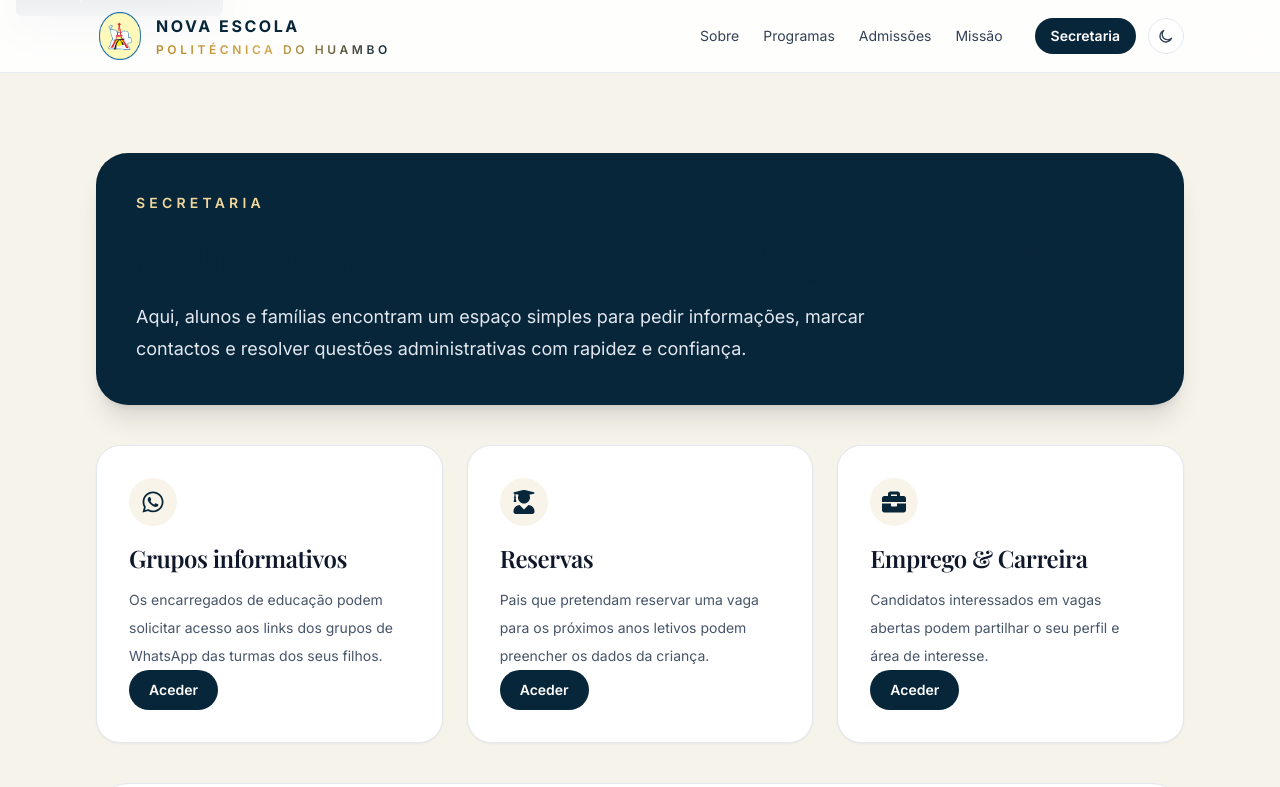
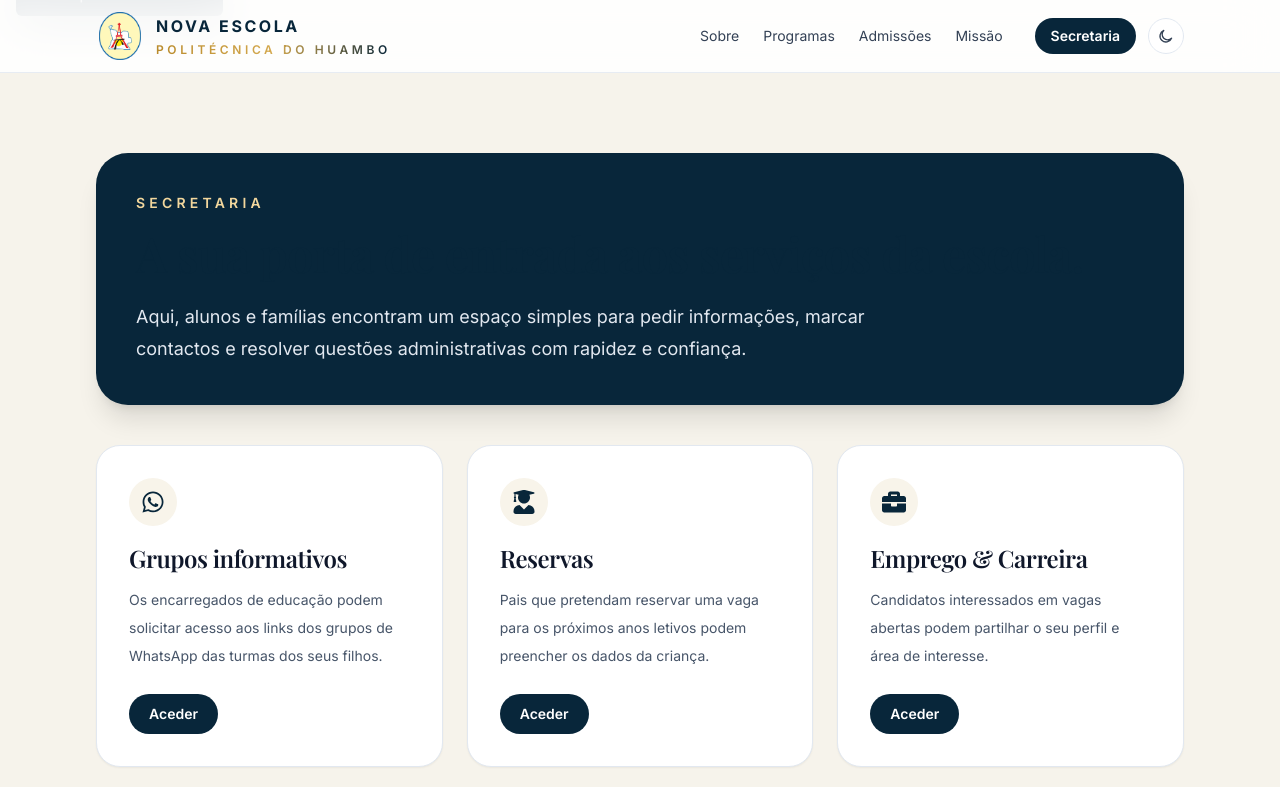
Before and after one commit to luistchitue-boop/nova-escola-politecnica-do-huambo-website, a Next.js app: page /secretaria in a window 1280 px wide. Shown: the top 787 px of the page. Built offline with nearby package versions, Linux system fonts and the light colour scheme.

Commit message:
fix: adjust button margin for service links in SecretariaPage component

```diff
--- a/pages/secretaria.js
+++ b/pages/secretaria.js
@@ -55,7 +55,7 @@ export default function SecretariaPage() {
               <h2 className="text-2xl font-semibold text-slate-900">{service.title}</h2>
               <p className="mt-3 text-sm leading-7 text-slate-600">{service.description}</p>
               {service.href ? (
-                <Link href={service.href} className="mt-auto inline-flex w-fit rounded-full bg-[#08263a] px-5 py-2.5 text-sm font-semibold text-white transition hover:bg-[#0d3550]">
+                <Link href={service.href} className="mt-6 inline-flex w-fit rounded-full bg-[#08263a] px-5 py-2.5 text-sm font-semibold text-white transition hover:bg-[#0d3550]">
                   Aceder
                 </Link>
               ) : null}
```
